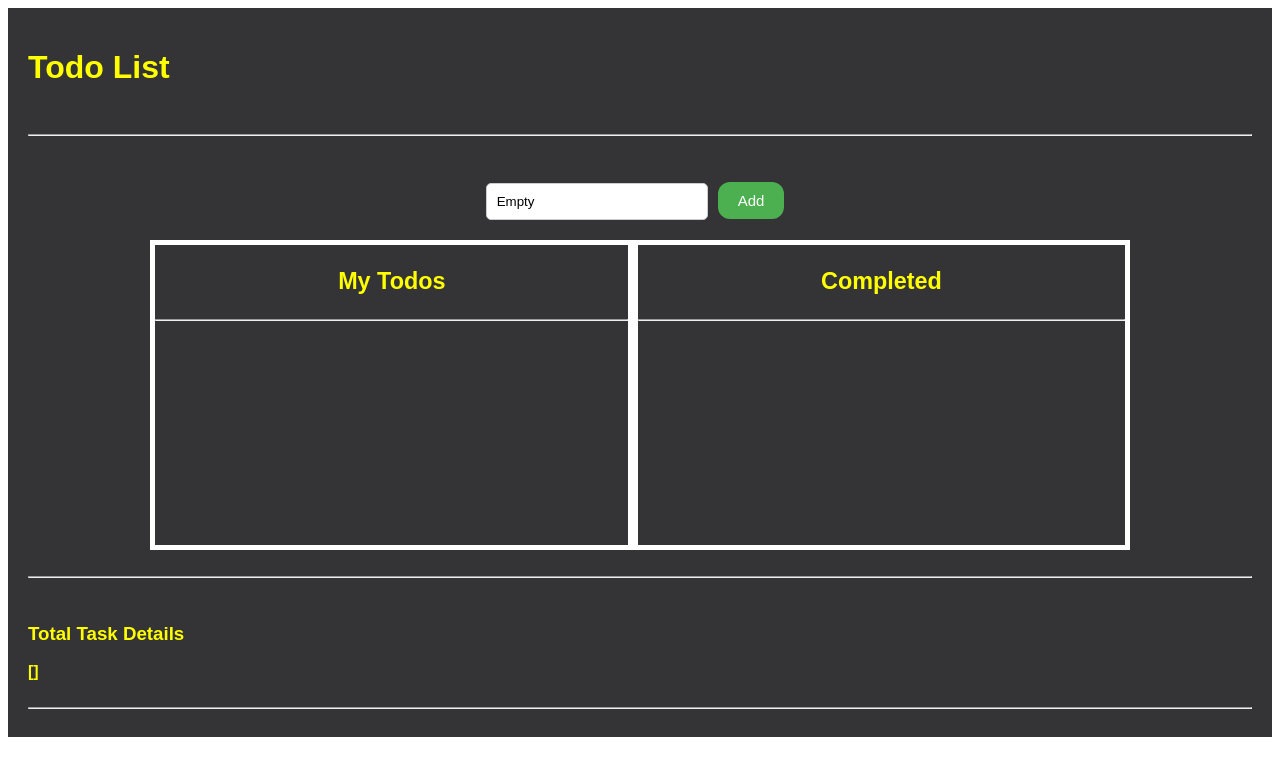
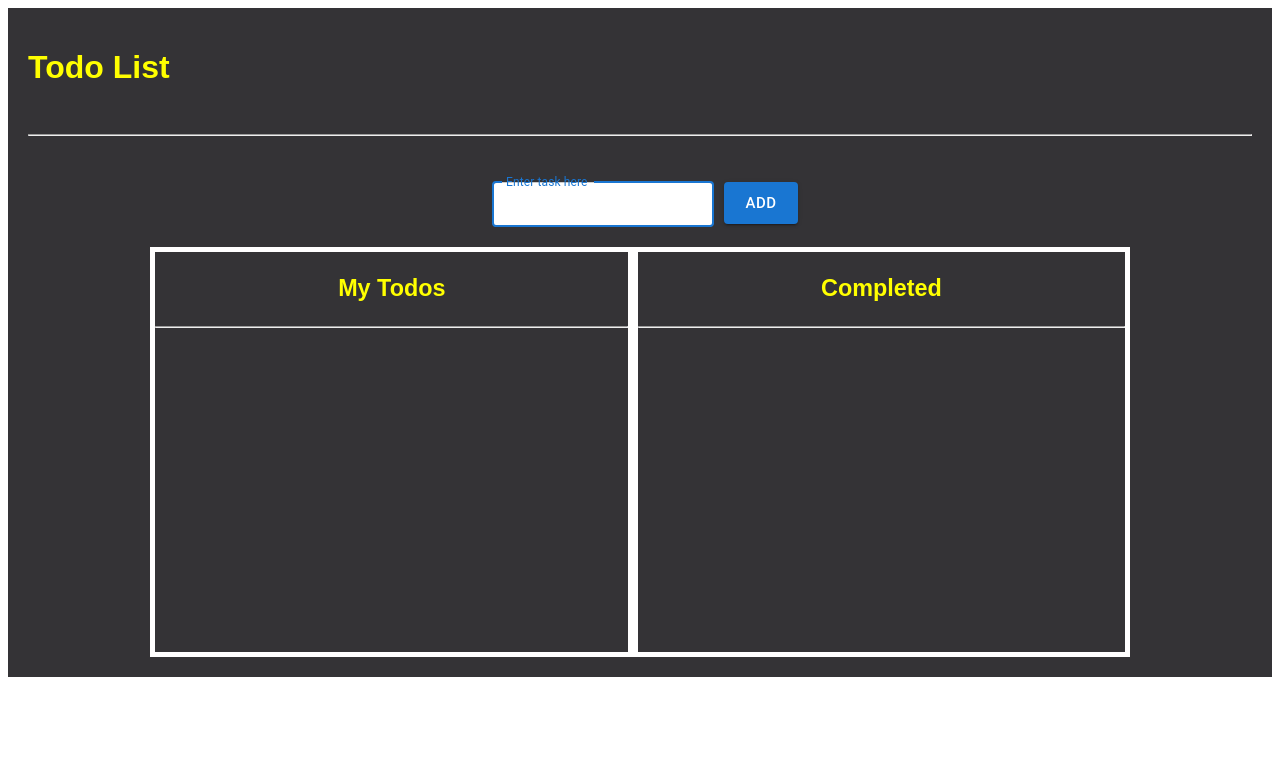
Before and after one commit to Arnamist/todolist, a React (Create React App) app: page / in a window 1280 px wide. Shown: the top 776 px of the page. Built offline with nearby package versions, Linux system fonts and the light colour scheme.

Commit message:
second commit

```diff
--- a/package.json
+++ b/package.json
@@ -3,12 +3,18 @@
   "version": "0.1.0",
   "private": true,
   "dependencies": {
+    "@emotion/react": "^11.9.0",
+    "@emotion/styled": "^11.8.1",
+    "@mui/icons-material": "^5.8.0",
+    "@mui/material": "^5.8.1",
+    "@mui/styled-engine-sc": "^5.8.0",
     "@testing-library/jest-dom": "^5.16.4",
     "@testing-library/react": "^13.3.0",
     "@testing-library/user-event": "^13.5.0",
     "react": "^18.1.0",
     "react-dom": "^18.1.0",
     "react-scripts": "5.0.1",
+    "styled-components": "^5.3.5",
     "web-vitals": "^2.1.4"
   },
   "scripts": {
--- a/src/App.css
+++ b/src/App.css
@@ -12,8 +12,9 @@
 }
 
 .item1 { grid-area: head1; padding: 20px; }
-.item2 { grid-area: left; border: 5px solid white; min-height: 300px}
+.item2 { grid-area: left; border: 5px solid white; min-height: 400px}
 .item3 { grid-area: right; border: 5px solid white;}
+
 .grid-container {
     display: grid;
     grid-template-areas:
@@ -45,24 +46,22 @@ input[type=text] {
     resize: vertical;
 }
 
-.btn {
-    background-color: #4CAF50;
-    border: none;
-    color: white;
-    padding: 10px 20px;
-    text-align: center;
-    text-decoration: none;
-    display: inline-block;
-    font-size: 15px;
-    margin: 0px 10px;
-    cursor: pointer;
-    border-radius: 12px;
+span{
+    padding: 0 10px;
 }
 
-.logo{
-    float: left;
-    display:block;
-    height: 80px;
-    width: 80px;
-    margin: 20px 20px;
+.divItem{
+    text-align: left;
+    min-width: 300px;
+    display: inline-block;
 }
+
+.checkbox-size{
+    height: 20px;
+    width: 20px;
+}
+
+.button-position1{
+    text-align: right;
+    display: inline-block;
+}
--- a/src/App.js
+++ b/src/App.js
@@ -1,5 +1,7 @@
 import { useEffect, useState } from "react";
 import './App.css';
+import { Button, TextField } from "@mui/material";
+import DeleteIcon from '@mui/icons-material/Delete';
 
 function App() {
   const [task, setTask] = useState(() => {
@@ -52,11 +54,13 @@ function App() {
       <div class="grid-container">
         <div class="item1">
           {
-            <input type="text" value={task} placeholder="Enter task here" onChange={(e) => {
-              setTask(e.target.value);
-            }} />
+            <TextField label="Enter task here" focused onChange={(e) => { setTask(e.target.value); }} style={{display:"inline", margin: 10}}  sx={{
+              input: {
+                color: "black",
+                background: "white"
+              }}}/>
           }
-          <button className="btn" onClick={handleAddTask} >Add</button>
+          <Button size="large" variant="contained" onClick={handleAddTask} >Add</Button>
         </div>
 
         <div class="item2">
@@ -65,35 +69,39 @@ function App() {
             if (!item.completed){
               return (
                 <div key={item.id}>
-                  <input type="checkbox" onChange={() => handleCheckChange(item)} checked={item.completed} />
-                  <span style={{textDecoration:'none', padding:'0 10px'}}>{item.label}</span>
-                  <button onClick={() => handleDeleteTask(item)}>Delete</button>
+                  <div className="divItem">
+                    <input className="checkbox-size" type="checkbox" onChange={() => handleCheckChange(item)} checked={item.completed} />
+                    <span>{item.label}</span>
+                  </div>
+                  <div className="button-position1">
+                      <Button size="small" variant="contained" onClick={() => handleDeleteTask(item)}><DeleteIcon /></Button>
+                  </div>
                 </div>
               )
             }
           })}
         </div>
+
         <div class="item3">
           <h3>Completed</h3><hr/>
           {taskList.map((item) => {
             if (item.completed){
               return (
                 <div key={item.id}>
-                  <input type="checkbox" onChange={() => handleCheckChange(item)} checked={item.completed} />
-                  <span style={{textDecoration:'line-through', padding:'0 10px'}}>{item.label}</span>
-                  <button onClick={() => handleDeleteTask(item)}>Delete</button>
+                  <div className="divItem">
+                    <input className="checkbox-size" type="checkbox" onChange={() => handleCheckChange(item)} checked={item.completed} />
+                    <span style={{textDecoration:'line-through'}}>{item.label}</span>
+                  </div>
+                  <div className="button-position1">
+                      <Button size="small" variant="contained" onClick={() => handleDeleteTask(item)}><DeleteIcon /></Button>
+                  </div>
                 </div>
               )
             }
           })}
         </div>
+
       </div>
-
-
-      <br/><hr/><br/>
-      <h3>Total Task Details</h3>
-      {JSON.stringify(taskList)}
-      <br/><br/><hr/>
     </div>
   );
 }
```
Also changed, not shown: src/index.js (line endings or trailing spaces), 1 other file (tests, documents, lock files or other folders).
